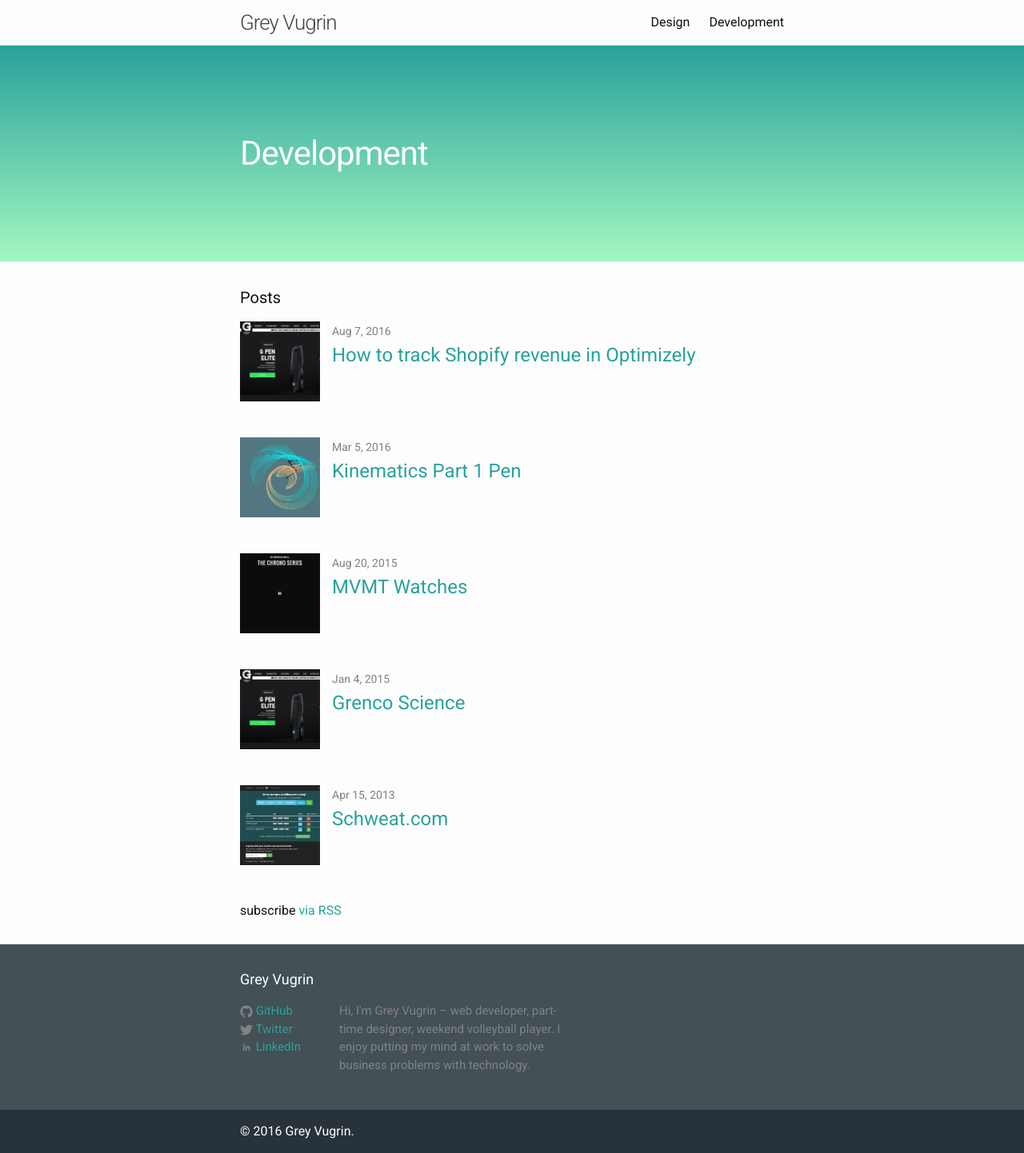
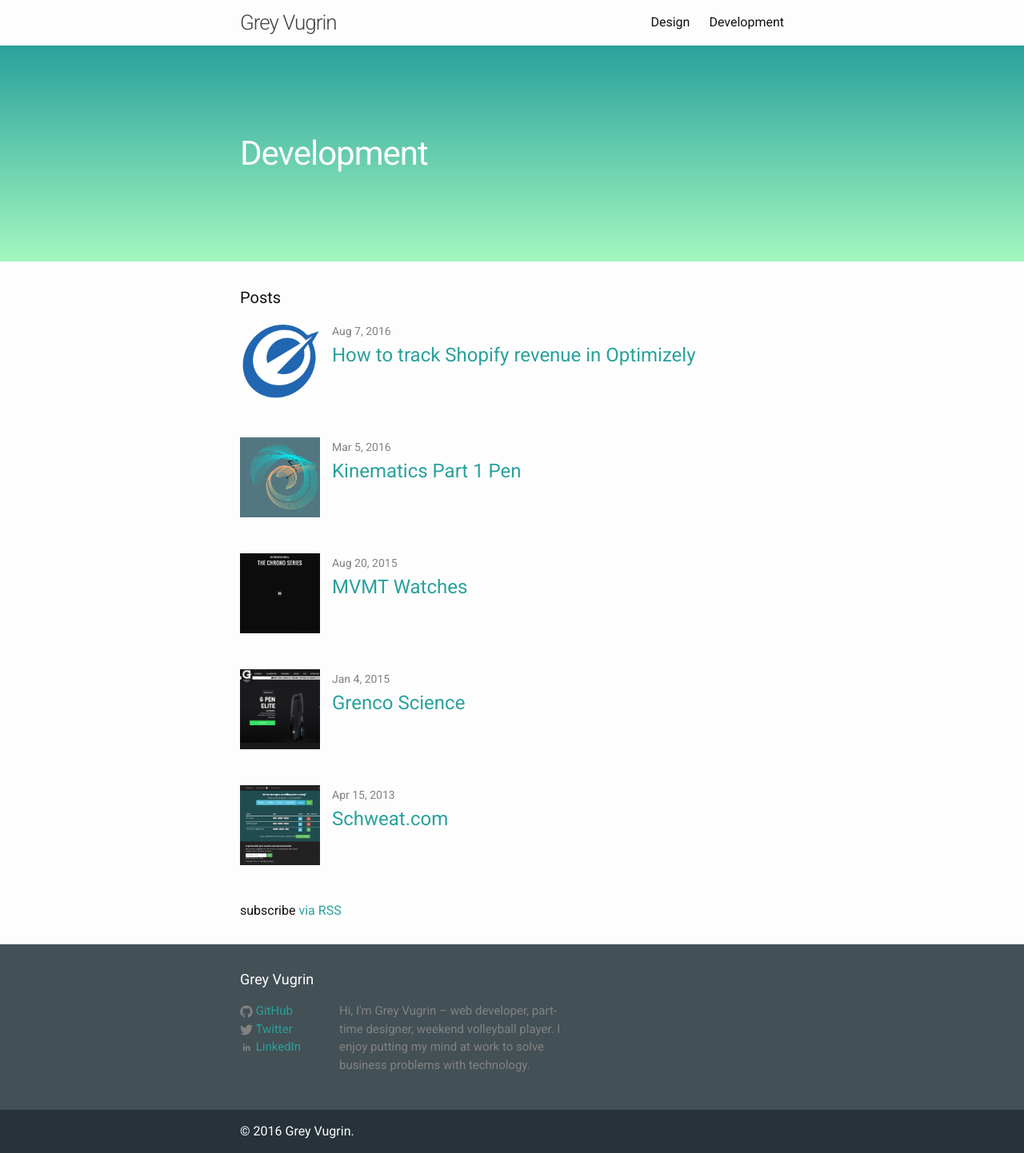
Before and after one commit to greyvugrin/greyvugrin.github.io, a Jekyll site: the page built from development/index.html, in a window 1280 px wide. Shown: the whole page at 80% size. Built offline with Jekyll 4.4.1, drawn with Linux system fonts in a browser that asks for light colours; nearby versions of some CDN libraries.

Commit message:
Added image for Optimizely / shopify post

```diff
--- a/_posts/2016-08-07-how-to-track-shopify-revenue-in-optimizely.markdown
+++ b/_posts/2016-08-07-how-to-track-shopify-revenue-in-optimizely.markdown
@@ -4,7 +4,7 @@
 date:   2016-08-07
 tags: [development, Shopify, JavaScript, liquid]
 categories: [development]
-thumbnail: "/images/development/gpen.png"
+thumbnail: "/images/development/Optimizely.png"
 ---
 
 Recently, after following the standard Optimizely [revenue tracking guide for Shopify](https://help.optimizely.com/Integrate_Other_Platforms/Implementing_Optimizely_on_a_CMS_or_e-commerce_platform#Shopify){:target="_blank"}, our team noticed some supicious behavior in an experiment's revenue tracking.
```
Also changed, not shown: images/development/Optimizely.png (added).
